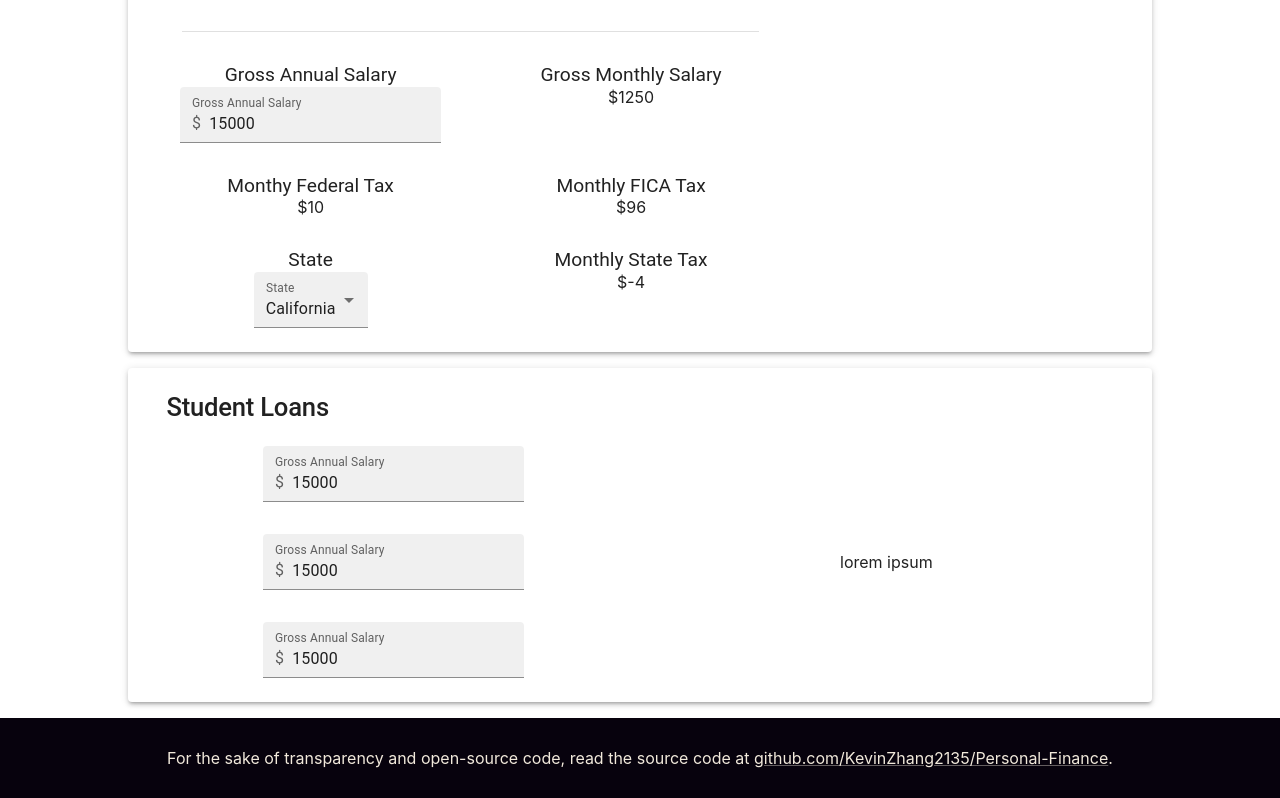
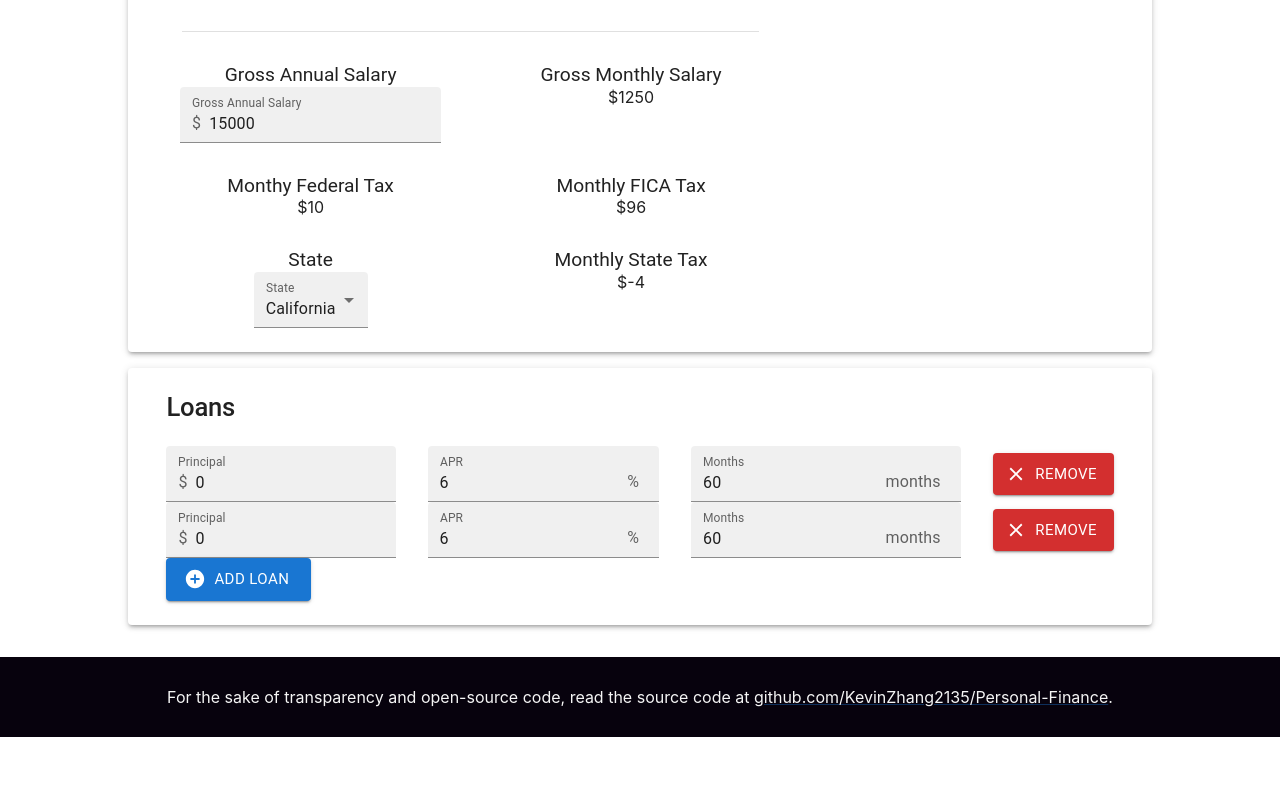
Before and after one commit to KevinZhang2135/personal-finance, a React (Create React App) app: page / in a window 1280 px wide. Shown: the part 1462-2260 px from the top of the page. After the commit the page ends 2231 px from the top, so only its background shows below. Built offline with nearby package versions, Linux system fonts and the light colour scheme.

Commit message:
Changed Palette

```diff
--- a/package.json
+++ b/package.json
@@ -6,7 +6,8 @@
     "dependencies": {
         "@emotion/react": "^11.11.4",
         "@emotion/styled": "^11.11.5",
-        "@mui/material": "^5.15.16",
+        "@mui/icons-material": "^5.15.18",
+        "@mui/material": "^5.15.18",
         "@testing-library/jest-dom": "^5.17.0",
         "@testing-library/react": "^13.4.0",
         "@testing-library/user-event": "^13.5.0",
--- a/src/App.js
+++ b/src/App.js
@@ -1,11 +1,11 @@
 import "./App.css";
 
 import React, { useState } from "react";
+import { Box, Typography } from "@mui/material";
+
 import Banner from "./components/Banner.jsx";
 import Taxes from "./components/taxes/Taxes.jsx";
 import Footer from "./components/Footer.jsx";
-
-import { Box, Typography } from "@mui/material";
 import Loans from "./components/loans/Loans.jsx";
 
 const taxBrackets = await (
@@ -25,22 +25,26 @@ const App = () => {
 	});
 
 	// the average student loan debt im 2023 is about $37,000
-    let [loans, setLoans] = useState({
-        student: 37000,
-    });
-
-    let [apr, setApr] = useState(0.06);
-    let [termMonths, setTermMonths] = useState(60);
-
-    let [loanEMI, setLoanEMI] = useState({
-        student: calculateLoanEMI(loans.student, apr, termMonths),
-    });
+	let [loans, setLoans] = useState([
+		{
+			principal: 37000,
+			apr: 0.06,
+			termMonths: 60,
+			emi: calculateLoanEMI(37000, 0.06, 60),
+		},
+	]);
 
 	return (
 		<Box>
 			<Banner />
 
-            <Box p="5vh 5vw">
+			<Box
+				p="5vh 5vw"
+				sx={{
+					display: "flex",
+					justifyContent: "center",
+				}}
+			>
 				<Typography variant="h2" textAlign="center">
 					According to CNBC and Forbes, more than 60% of Americans
 					live paycheck to paycheck in 2023.{" "}
@@ -58,14 +62,7 @@ const App = () => {
 					setTaxes={setTaxes}
 				/>
 
-                <Loans
-                    apr={apr}
-                    setApr={setApr}
-                    termMonths={termMonths}
-                    setTermMonths={setTermMonths}
-                    loans={loans}
-                    setLoans={setLoans}
-                />
+				<Loans loans={loans} setLoans={setLoans} />
 			</Box>
 			<Footer />
 		</Box>
--- a/src/Theme.js
+++ b/src/Theme.js
@@ -1,17 +1,6 @@
 import { createTheme } from "@mui/material";
 
 const Theme = createTheme({
-	palette: {
-		primary: {
-            main: "#0dbf6f",
-            contrast: '#f1e9db',
-        },
-		secondary: {
-            main: "#a39b8b",
-            contrast: '#07020d',
-        },
-	},
-
 	typography: {
 		h1: {
 			fontSize: "10vmin",
@@ -32,12 +21,6 @@ const Theme = createTheme({
 			fontSize: "rem",
 			fontWeight: 400,
 		},
-
-		em: {
-            main: "0dbf6f",
-			fontSize: "rem",
-			fontWeight: 500,
-		},
 	},
 });
 
--- a/src/components/Banner.jsx
+++ b/src/components/Banner.jsx
@@ -14,7 +14,7 @@ const Banner = (props) => {
                     bgcolor: "rgba(0, 0, 0, 0.4)"
 				}}
 			>
-				<Typography variant="h1" color="primary.contrast" align="center">
+				<Typography variant="h1" color="white" align="center">
 					Personal finance done easy.
 				</Typography>
 			</Box>
--- a/src/components/Footer.jsx
+++ b/src/components/Footer.jsx
@@ -1,5 +1,6 @@
 import React from "react";
 import { Box, Link, Typography } from "@mui/material";
+import { yellow } from '@mui/material/colors';
 
 const Footer = (props) => {
 	return (
@@ -8,19 +9,20 @@ const Footer = (props) => {
 				bgcolor: "#07020d",
 				display: "flex",
 				flexDirection: "column",
+				justifyContent: "center",
 				height: { xs: "15vh", md: "10vh" },
-				justifyContent: "center",
-				px: "2%",
+				px: 2,
+				my: 4
 			}}
 		>
-			<Typography variant="p" color="primary.contrast" align="center">
+			<Typography variant="p" color="whiteSmoke" align="center">
 				For the sake of transparency and open-source code, read the
 				source code at{" "}
 				<Link
-					color="primary.contrast"
 					target="_blank"
 					rel="noopener noreferrer"
 					href="https://github.com/KevinZhang2135/Personal-Finance"
+					sx={{color: "whiteSmoke"}}
 				>
 					github.com/KevinZhang2135/Personal-Finance
 				</Link>
--- /dev/null
+++ b/src/components/loans/Loan.jsx
@@ -0,0 +1,65 @@
+import React from "react";
+import {
+	Button,
+	FilledInput,
+	FormControl,
+	InputAdornment,
+	InputLabel,
+	Stack,
+	Typography,
+} from "@mui/material";
+
+import { Clear } from "@mui/icons-material";
+
+const Loan = (props) => {
+	return (
+		<Stack
+			spacing={4}
+			direction={{ xs: "column", md: "row" }}
+			justifyContent="center"
+			alignItems="center"
+		>
+			<FormControl variant="filled">
+				<InputLabel>Principal</InputLabel>
+				<FilledInput
+					startAdornment={
+						<InputAdornment position="start">$</InputAdornment>
+					}
+					defaultValue="0"
+					onChange={(e) => {}}
+				/>
+			</FormControl>
+			<FormControl variant="filled">
+				<InputLabel>APR</InputLabel>
+				<FilledInput
+					endAdornment={
+						<InputAdornment position="start">%</InputAdornment>
+					}
+					defaultValue="6"
+					onChange={(e) => {}}
+				/>
+			</FormControl>
+			<FormControl variant="filled">
+				<InputLabel>Months</InputLabel>
+				<FilledInput
+					endAdornment={
+						<InputAdornment position="start">months</InputAdornment>
+					}
+					defaultValue="60"
+					onChange={(e) => {}}
+				/>
+			</FormControl>
+			<Button
+				variant="contained"
+				startIcon={<Clear fontSize="large" />}
+				color="error"
+				size="large"
+				onClick={() => {}}
+			>
+				<Typography variant="p">REMOVE</Typography>
+			</Button>
+		</Stack>
+	);
+};
+
+export default Loan;
--- a/src/components/loans/Loans.jsx
+++ b/src/components/loans/Loans.jsx
@@ -1,96 +1,37 @@
 import React from "react";
-import {
-    Box,
-    FilledInput,
-    FormControl,
-    Grid,
-    InputAdornment,
-    InputLabel,
-    Paper,
-    Stack,
-    Typography,
-} from "@mui/material";
+import { Box, Button, Paper, Typography } from "@mui/material";
+
+import { AddCircle } from "@mui/icons-material";
+
+import Loan from "./Loan";
 
 const Loans = (props) => {
-    let { apr, setApr, termMonths, setTermMonths, loans, setLoans } = props;
+	let { loans, setLoans } = props;
 
 	return (
 		<Paper elevation={3} sx={{ p: "3vh 3vw", mb: "2vh" }}>
 			<Typography variant="h2" pb="3vh">
-                Student Loans
+				Loans
 			</Typography>
 
-            <Stack direction={{ xs: "column", lg: "row" }} spacing="3vw">
 			<Box
 				display="flex"
 				flexDirection="column"
 				justifyContent="center"
 				alignItems="center"
-                    width={{ xs: "100%", lg: "50%"}}
 			>
-                    <Stack
-                        spacing={4}
-                        direction="column"
-                        justifyContent="center"
-                        alignItems="center"
-                    >
-                        <FormControl variant="filled">
-                            <InputLabel>Gross Annual Salary</InputLabel>
-                            <FilledInput
-                                startAdornment={
-                                    <InputAdornment position="start">
-                                        $
-                                    </InputAdornment>
-                                }
-                                defaultValue="15000"
-                                onChange={(e) => {}}
-                            />
-                        </FormControl>
-
-                        <FormControl variant="filled">
-                            <InputLabel>Gross Annual Salary</InputLabel>
-                            <FilledInput
-                                startAdornment={
-                                    <InputAdornment position="start">
-                                        $
-                                    </InputAdornment>
-                                }
-                                defaultValue="15000"
-                                onChange={(e) => {}}
-                            />
-                        </FormControl>
-
-                        <FormControl variant="filled">
-                            <InputLabel>Gross Annual Salary</InputLabel>
-                            <FilledInput
-                                startAdornment={
-                                    <InputAdornment position="start">
-                                        $
-                                    </InputAdornment>
-                                }
-                                defaultValue="15000"
-                                onChange={(e) => {}}
-                            />
-                        </FormControl>
-                    </Stack>
+				<Loan />
+				<Loan />
 			</Box>
 
-                <Box
-                    display="flex"
-                    flexDirection="column"
-                    justifyContent="center"
-                    width={{ xs: "100%", lg: "50%"}}
+			<Button
+				variant="contained"
+				startIcon={<AddCircle fontSize="large" />}
+				size="large"
+				onClick={() => {}}
 			>
-                    <Stack
-                        spacing={4}
-                        direction="column"
-                        justifyContent="center"
-                        alignItems="center"
-                    >
-                        lorem ipsum
-                    </Stack>
-                </Box>
-            </Stack>
+				<Typography variant="p">ADD LOAN</Typography>
+			</Button>
 		</Paper>
 	);
 };
--- a/src/index.css
+++ b/src/index.css
@@ -19,6 +19,6 @@ img {
 }
 
 em {
-	color: #0dbf6f;
+	color: #2196f3;
 	font-style: normal;
 }
```
Also changed, not shown: src/App.css (+0 -8 lines), src/components/loans/AprForm.jsx (deleted), src/components/loans/PrincipalForm.jsx (deleted), src/components/loans/TermMonthsForm.jsx (deleted), 1 other file (tests, documents, lock files or other folders). Lines whose indentation alone changed are shown as unchanged.
